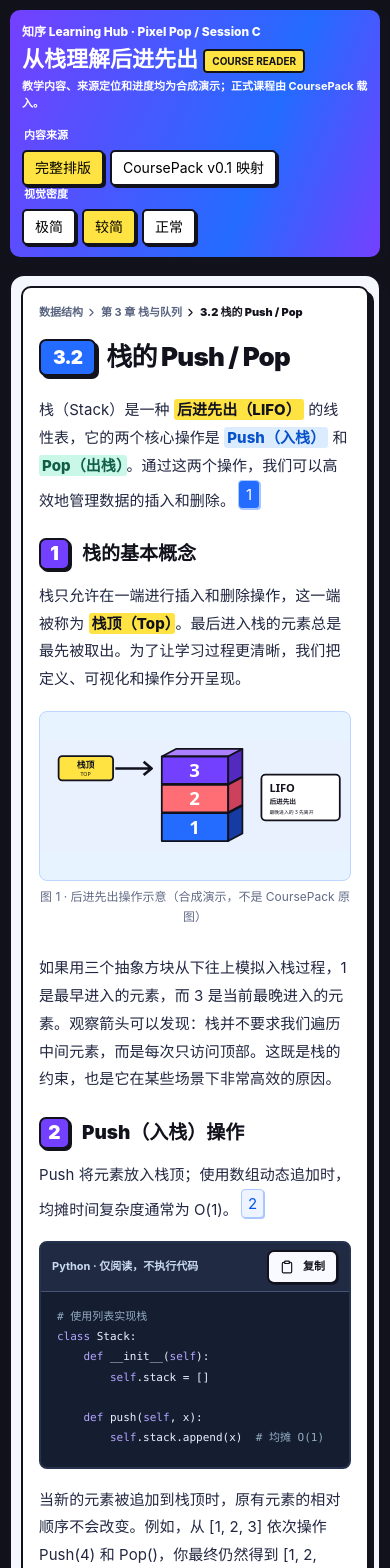
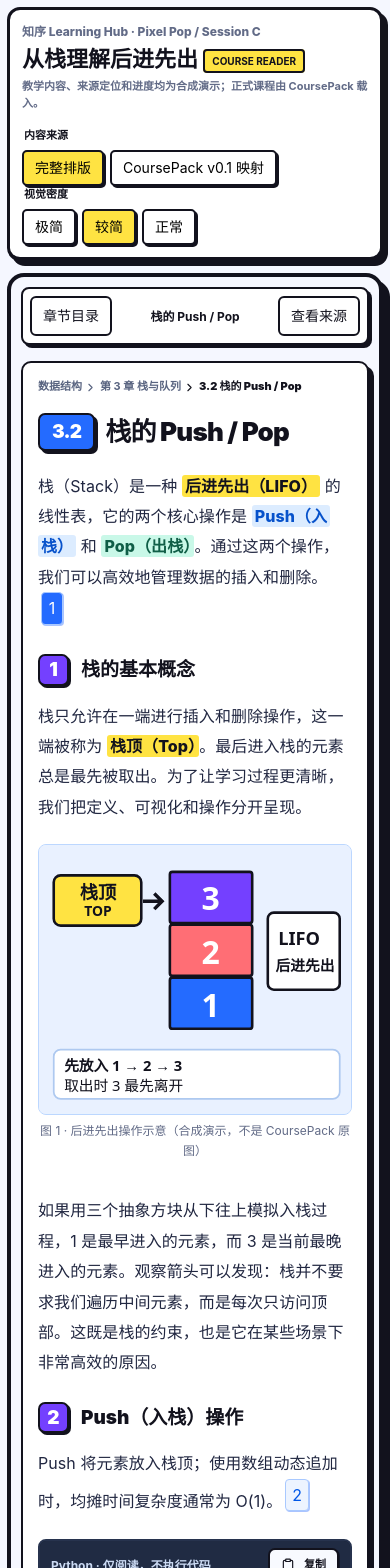
Before and after one commit to colddreamxiaowd/ContinueLeanringWithAI, a Next.js app in the folder web/: page /ui-lab/session-c in a window 390 px wide. Shown: the top 1568 px of the page. Built offline with nearby package versions, Linux system fonts and the light colour scheme.

Commit message:
refine(reader): comfortable mobile code and SVG, responsive source and outline navigation

```diff
--- a/web/src/design/pixel-pop/workstreams/reader/Demo.tsx
+++ b/web/src/design/pixel-pop/workstreams/reader/Demo.tsx
@@ -83,8 +83,11 @@ export function ReaderDemo({fullPage=false}:{fullPage?:boolean}={}){
   const [density,setDensity]=useState<"minimal"|"balanced"|"normal">("balanced");
   const [sourceMode,setSourceMode]=useState<"editorial"|"coursepack">("editorial");
   const [selectedChapterId,setSelectedChapterId]=useState("ch3");
+  const [mobileOutlineOpen,setMobileOutlineOpen]=useState(false);
+  const [mobileCitationOpen,setMobileCitationOpen]=useState(false);
   const [jumpId,setJumpId]=useState<string|null>(null);
   function navigateTo(id:string){
+    setMobileOutlineOpen(false);
     setActiveSectionId(id);setJumpId(id);
     const targetChapter=chapters.find(c=>c.sections.some(section=>section.id===id));
     if(targetChapter&&sourceMode==="editorial"){setSelectedChapterId(targetChapter.id);if(targetChapter.id!=="ch3")setSelectedCitationId(null);}
@@ -105,6 +108,7 @@ export function ReaderDemo({fullPage=false}:{fullPage?:boolean}={}){
   const [selectedCitationId,setSelectedCitationId]=useState<string|null>("cite-1");
   useEffect(()=>{if(sourceMode==="coursepack"){setActiveSectionId("more");setSelectedCitationId("mock-12");}
     else {setSelectedChapterId("ch3");setActiveSectionId("s32");setSelectedCitationId("cite-1");}},[sourceMode]);
+  const selectCitation=(id:string)=>{setSelectedCitationId(id);if(typeof window!=="undefined"&&window.innerWidth<=680)setMobileCitationOpen(true);};
   return <div className={`pp-root ${s.demoPage}`} data-density={density} data-session-c-live={fullPage?"true":undefined}>
     <div className={s.demoFrame}>
       <header className={s.demoTop}><div><p>知序 Learning Hub · Pixel Pop / Session C</p>
@@ -118,12 +122,24 @@ export function ReaderDemo({fullPage=false}:{fullPage?:boolean}={}){
             onClick={()=>setDensity(mode)}>{({minimal:"极简",balanced:"较简",normal:"正常"})[mode]}</button>)}
         </fieldset></div></header>
       <main className={s.demoGrid}>
+        <div className={s.mobileReaderBar} aria-label="移动端阅读导航">
+          <div className={s.mobileReaderControls}>
+            <button type="button" aria-expanded={mobileOutlineOpen} aria-controls="session-c-mobile-outline"
+              onClick={()=>setMobileOutlineOpen(v=>!v)}>章节目录</button>
+            <strong>{currentLesson.title}</strong>
+            <button type="button" aria-expanded={mobileCitationOpen} onClick={()=>setMobileCitationOpen(true)}>查看来源</button>
+          </div>
+          {mobileOutlineOpen&&<div className={s.mobileOutlinePanel} id="session-c-mobile-outline">
+            <ChapterOutline chapters={currentChapters} activeSectionId={activeSectionId}
+              onNavigate={navigateTo}/>
+          </div>}
+        </div>
         <div className={s.demoColumn}>{!fullPage&&<h2 className={s.demoBlockLabel}><span>01</span> LessonContent · Demo 说明</h2>}
-          <LessonContent lesson={currentLesson} activeCitationId={selectedCitationId} onCitationSelect={setSelectedCitationId}/></div>
-        <div className={s.demoColumn}>{!fullPage&&<h2 className={s.demoBlockLabel}><span>02</span> ChapterOutline · Demo 说明</h2>}
+          <LessonContent lesson={currentLesson} activeCitationId={selectedCitationId} onCitationSelect={selectCitation}/></div>
+        <div className={`${s.demoColumn} ${s.desktopOutlineColumn}`}>{!fullPage&&<h2 className={s.demoBlockLabel}><span>02</span> ChapterOutline · Demo 说明</h2>}
           <ChapterOutline chapters={currentChapters} activeSectionId={activeSectionId} onNavigate={navigateTo}
             learningGoals={[{label:"理解栈的基本概念",done:true},{label:"掌握 Push / Pop 操作",done:false},{label:"了解栈的应用场景",done:false}]}/></div>
-        <div className={s.demoColumn}>{!fullPage&&<h2 className={s.demoBlockLabel}><span>03</span> SourceCitation · Demo 说明</h2>}
+        <div className={`${s.demoColumn} ${s.mobileSourceColumn} ${mobileCitationOpen?s.mobileSourceOpen:""}`}>{mobileCitationOpen&&<button className={s.mobileSourceClose} type="button" onClick={()=>setMobileCitationOpen(false)}>关闭来源 ×</button>}{!fullPage&&<h2 className={s.demoBlockLabel}><span>03</span> SourceCitation · Demo 说明</h2>}
           <SourceCitation citations={currentCitations} selectedId={selectedCitationId} onSelect={setSelectedCitationId}/>
           <p className={s.demoNotice}>演示引用不会生成真实原文跳转。正式课程需要由资料库提供获授权的文件链接。</p>
         </div>
--- a/web/src/design/pixel-pop/workstreams/reader/StudyDiagram.tsx
+++ b/web/src/design/pixel-pop/workstreams/reader/StudyDiagram.tsx
@@ -1,7 +1,8 @@
 "use client";
 /** Native-editable SVG artwork, no embedded PNG, remote image, animation or font dependency. */
+import s from "./reader.module.css";
 export function StudyDiagram({kind="stack"}:{kind?:"stack"|"queue"}){
-  if(kind==="queue")return <svg viewBox="0 0 700 250" role="img" aria-label="A、B、C 依次入队，A 最先从队首离开" xmlns="http://www.w3.org/2000/svg">
+  if(kind==="queue")return <><svg className={s.diagramDesktop} viewBox="0 0 700 250" role="img" aria-label="A、B、C 依次入队，A 最先从队首离开" xmlns="http://www.w3.org/2000/svg">
     <title>先进先出 FIFO</title><rect width="700" height="250" fill="#E9F1FF"/>
     <g stroke="#12121D" strokeWidth="4"><rect x="85" y="95" width="140" height="80" rx="8" fill="#FFE342"/>
       <rect x="236" y="95" width="140" height="80" rx="8" fill="#24DBA6"/>
@@ -9,8 +10,15 @@ export function StudyDiagram({kind="stack"}:{kind?:"stack"|"queue"}){
       <path d="M63 134H18M40 116L18 134L40 152M549 134H670M648 116L670 134L648 152" fill="none" stroke="#246BFF" strokeWidth="7"/></g>
     <g fontSize="42" fontWeight="900" textAnchor="middle" fontFamily="system-ui" fill="#12121D"><text x="155" y="150">A</text><text x="305" y="150">B</text><text x="455" y="150" fill="#fff">C</text></g>
     <g fontSize="18" fontWeight="900" fill="#12121D" fontFamily="system-ui"><text x="85" y="65">FRONT · 队首</text><text x="410" y="65">REAR · 队尾</text><text x="85" y="219">先进入的 A，最先离开</text></g>
-  </svg>;
-  return <svg viewBox="0 0 700 250" role="img" aria-label="自下而上依次放入 1、2、3，最上层 3 先被弹出" xmlns="http://www.w3.org/2000/svg">
+  </svg><svg className={s.diagramMobile} viewBox="0 0 360 300" role="img" aria-label="队首 A 先出队；队尾 C 最后入队" xmlns="http://www.w3.org/2000/svg">
+    <title>移动端队列示意 · FIFO</title><rect width="360" height="300" fill="#E9F1FF"/>
+    <g fill="#12121D" fontFamily="system-ui" fontWeight="900" fontSize="18"><text x="22" y="56">队首 FRONT</text><text x="220" y="56">队尾 REAR</text></g>
+    <g stroke="#12121D" strokeWidth="3"><rect x="20" y="84" width="97" height="84" rx="7" fill="#FFE342"/><rect x="131" y="84" width="97" height="84" rx="7" fill="#24DBA6"/><rect x="242" y="84" width="97" height="84" rx="7" fill="#7440FF"/></g>
+    <g fill="#12121D" fontSize="35" fontFamily="system-ui" fontWeight="900" textAnchor="middle"><text x="68" y="138">A</text><text x="179" y="138">B</text><text x="290" y="138" fill="#fff">C</text></g>
+    <path d="M39 205H318M297 187L318 205L297 223" stroke="#246BFF" strokeWidth="6" fill="none"/>
+    <g fill="#12121D" fontFamily="system-ui" fontSize="18" fontWeight="850"><text x="20" y="257">FIFO · 先进先出</text><text x="20" y="281" fontSize="16">最先入队的 A 最先离开</text></g>
+  </svg></>;
+  return <><svg className={s.diagramDesktop} viewBox="0 0 700 250" role="img" aria-label="自下而上依次放入 1、2、3，最上层 3 先被弹出" xmlns="http://www.w3.org/2000/svg">
     <title>后进先出 LIFO</title><desc>蓝色底块 1、红色中块 2、紫色顶块 3，栈顶位于上方</desc>
     <rect width="700" height="250" fill="#E9F1FF"/>
     <g stroke="#12121D" strokeWidth="4" strokeLinejoin="round">
@@ -21,5 +29,20 @@ export function StudyDiagram({kind="stack"}:{kind?:"stack"|"queue"}){
       <rect x="500" y="76" width="177" height="103" rx="9" fill="#fff"/></g>
     <g fontFamily="system-ui" fontWeight="900" textAnchor="middle" fontSize="42" fill="#fff"><text x="349" y="81">3</text><text x="349" y="145">2</text><text x="349" y="209">1</text></g>
     <g fontFamily="system-ui" fill="#12121D"><text x="103" y="60" fontSize="20" fontWeight="900" textAnchor="middle">栈顶</text><text x="103" y="79" fontSize="12" textAnchor="middle">TOP</text><text x="518" y="115" fontSize="25" fontWeight="900">LIFO</text><text x="518" y="143" fontSize="15" fontWeight="800">后进先出</text><text x="518" y="164" fontSize="11">最晚进入的 3 先离开</text></g>
-  </svg>;
+  </svg><svg className={s.diagramMobile} viewBox="0 0 360 310" role="img" aria-label="三个堆叠的方块，最上层 3 最先出栈" xmlns="http://www.w3.org/2000/svg">
+    <title>移动端栈示意 · LIFO</title><rect width="360" height="310" fill="#E9F1FF"/>
+    <rect x="17" y="35" width="101" height="58" rx="8" stroke="#12121D" strokeWidth="3" fill="#FFE342"/>
+    <g fontFamily="system-ui" fill="#12121D" fontWeight="900" textAnchor="middle"><text x="68" y="62" fontSize="21">栈顶</text><text x="68" y="82" fontSize="16">TOP</text></g>
+    <path d="M120 65H142M133 56L142 65L133 74" stroke="#12121D" strokeWidth="4" fill="none"/>
+    <g stroke="#12121D" strokeWidth="3" strokeLinejoin="round">
+      <rect x="151" y="31" width="95" height="59" rx="3" fill="#7440FF"/>
+      <rect x="151" y="92" width="95" height="59" rx="3" fill="#FF6E75"/>
+      <rect x="151" y="153" width="95" height="59" rx="3" fill="#246BFF"/>
+    </g>
+    <g fontFamily="system-ui" fontSize="37" fontWeight="900" fill="#fff" textAnchor="middle"><text x="198" y="75">3</text><text x="198" y="137">2</text><text x="198" y="199">1</text></g>
+    <rect x="264" y="78" width="83" height="89" rx="7" stroke="#12121D" strokeWidth="3" fill="#fff"/>
+    <g fontFamily="system-ui" fontWeight="900" fill="#12121D"><text x="276" y="115" fontSize="21">LIFO</text><text x="273" y="145" fontSize="17">后进先出</text></g>
+    <rect x="17" y="236" width="330" height="57" rx="8" fill="#fff" stroke="#AEC9F0" strokeWidth="2"/>
+    <g fontFamily="system-ui" fontSize="17" fill="#12121D"><text x="29" y="261" fontWeight="900">先放入 1 → 2 → 3</text><text x="29" y="284">取出时 3 最先离开</text></g>
+  </svg></>;
 }
--- a/web/src/design/pixel-pop/workstreams/reader/reader.module.css
+++ b/web/src/design/pixel-pop/workstreams/reader/reader.module.css
@@ -9,27 +9,27 @@
 .lessonTitle{display:flex;align-items:center;gap:14px;font-size:clamp(26px,2.8vw,39px);letter-spacing:-.8px;line-height:1.25;font-weight:950;margin:0 0 20px;min-width:0}
 .lessonTitle>span:last-child{min-width:0;overflow-wrap:anywhere}
 .titleIndex{flex:none;display:inline-grid;place-items:center;color:white;background:var(--pp-blue);border:2px solid var(--pp-ink);border-radius:7px;box-shadow:3px 3px 0 var(--pp-ink);padding:5px 12px;font-size:.73em}
-.lessonFlow{width:min(100%,760px);margin:0 auto;overflow-wrap:anywhere}
-.lessonParagraph{margin:12px 0 18px;font-size:16px;line-height:1.9;letter-spacing:.005em;color:#212741;font-weight:440}
+.lessonFlow{width:min(100%,720px);margin:0 auto;overflow-wrap:anywhere}
+.lessonParagraph{margin:16px 0 23px;font-size:16.5px;line-height:1.95;letter-spacing:.005em;color:#212741;font-weight:440}
 .markyellow,.markblue,.markmint,.markstrong{font-weight:850;border-radius:3px;box-decoration-break:clone;-webkit-box-decoration-break:clone;padding:1px 3px}
 .markyellow{background:var(--pp-yellow);color:var(--pp-ink)}
 .markblue{background:#dcecff;color:#0752cb}.markmint{background:#c9f8e8;color:#105e47}.markstrong{background:transparent;color:var(--pp-ink)}
 .citationTag{background:#edf4ff;color:#0057e7;border:1.5px solid #a9c9ff;border-radius:4px;padding:0 6px;min-width:22px;font-size:11px;line-height:20px;font-weight:900;margin:0 3px;vertical-align:super;box-shadow:1px 1px 0 #aac4ff}
 .citationTag[aria-pressed="true"]{background:var(--pp-blue);color:#fff}
-.lessonHeading{display:flex;align-items:center;gap:12px;margin:29px 0 12px;line-height:1.35;font-weight:950;font-size:clamp(20px,1.8vw,25px);scroll-margin-top:32px}
+.lessonHeading{display:flex;align-items:center;gap:12px;margin:36px 0 15px;line-height:1.35;font-weight:950;font-size:clamp(20px,1.8vw,25px);scroll-margin-top:32px}
 .lessonHeading>span{display:grid;place-items:center;min-width:36px;min-height:36px;flex:none;padding:1px 5px;background:var(--pp-purple);color:#fff;border:2px solid var(--pp-ink);border-radius:7px;box-shadow:2px 2px 0 var(--pp-ink)}
 .lessonHeading:focus{outline:0}.lessonHeading:focus-visible{outline:2px solid var(--pp-blue);outline-offset:4px}
-.figure{margin:18px 0 22px}.figureBody{min-height:170px;border:1.5px solid #bcd7ff;background:#e7f3ff;border-radius:8px;overflow:hidden;display:grid;place-items:center}
+.figure{margin:22px 0 29px}.figureBody{min-height:170px;border:1.5px solid #bcd7ff;background:#e7f3ff;border-radius:8px;overflow:hidden;display:grid;place-items:center}
 .figureBody img{display:block;max-width:100%;max-height:460px;object-fit:contain}.figureBody>*{max-width:100%}
 .figure figcaption{font-size:12px;line-height:1.65;text-align:center;color:var(--pp-quiet);padding:6px 0}
 .figureMissing{display:flex;align-items:center;gap:8px;color:var(--pp-quiet);font-size:12px;padding:30px}
-.codeBox{margin:17px 0;border:2px solid #27334e;border-radius:8px;background:#151d30;color:#eef4ff;overflow:hidden}
+.codeBox{margin:23px 0;border:2px solid #27334e;border-radius:8px;background:#151d30;color:#eef4ff;overflow:hidden}
 .codeHead{display:flex;align-items:center;justify-content:space-between;gap:12px;padding:7px 11px;background:#202b43;border-bottom:1px solid #475373;font-size:11px;color:#cbdaf3;font-weight:750}
 .codeHead :global(.pp-button){min-height:29px;background:#f8faff;box-shadow:1px 1px 0 #131929}
-.codeBox pre{margin:0;padding:15px 16px 18px;overflow-x:auto;font-size:12.5px;line-height:1.75;tab-size:4;white-space:pre;color:#eaf0ff}
+.codeBox pre{margin:0;padding:17px 18px 20px;overflow-x:auto;font-size:13.5px;line-height:1.8;tab-size:4;white-space:pre;color:#eaf0ff}
 .copyStatus{display:block;font-size:11px;color:#c5e4fd;padding:0 14px 9px}
-.keyPoints{display:grid;grid-template-columns:20px minmax(0,1fr);gap:5px 9px;padding:13px 15px;margin:19px 0;background:#e2f2ff;border-left:4px solid var(--pp-blue);border-radius:6px;font-size:12px;color:#154778}
-.keyPoints strong{font-size:13px}.keyPoints ul{grid-column:2;margin:0;padding-left:17px;line-height:1.9}
+.keyPoints{display:grid;grid-template-columns:20px minmax(0,1fr);gap:7px 11px;padding:16px 18px;margin:25px 0;background:#e2f2ff;border-left:4px solid var(--pp-blue);border-radius:6px;font-size:13px;color:#154778}
+.keyPoints strong{font-size:14px}.keyPoints ul{grid-column:2;margin:0;padding-left:17px;line-height:1.9}
 .activity{display:flex;align-items:center;justify-content:space-between;gap:12px;border:1px dashed #8da8ed;background:#f4f7ff;padding:13px;border-radius:8px;margin:17px 0;font-size:12px}
 .activity p{margin:3px 0}.activity>span{max-width:140px;color:var(--pp-quiet);text-align:right}
 .cardHeading{display:flex;justify-content:space-between;align-items:center;gap:8px;padding-bottom:10px;border-bottom:1px solid #dde4f4;font-size:16px;line-height:1.35}
@@ -62,17 +62,17 @@
 .sourceNumber{display:grid;place-items:center;flex:none;min-width:25px;min-height:25px;background:var(--pp-blue);color:#fff;border-radius:4px;border:1px solid #0e52d7;font-weight:950;font-size:14px}
 .provenance{display:inline-block;margin-top:9px;border-radius:4px;background:#fff4cf;color:#745217;padding:2px 7px;font-size:10px;font-weight:850}
 .provenance[data-kind="private"]{background:#e9f0ff;color:#1e538c}.provenance[data-kind="demo"]{background:#fff1dd;color:#9c4f05}
-.citationDetail>p{font-size:12px;line-height:1.78;color:#3f4964;margin:11px 0}
+.citationDetail>p{font-size:13px;line-height:1.85;color:#3f4964;margin:11px 0}
 .sourceDocument{display:flex;align-items:center;gap:9px;background:#edf2ff;border-top:1px solid #d4defa;padding:9px 11px;margin:0 -11px}
 .sourceDocument svg{color:var(--pp-blue);flex:none}.sourceDocument div{min-width:0}
-.sourceDocument strong,.sourceDocument small{display:block;overflow-wrap:anywhere}.sourceDocument strong{font-size:11px}.sourceDocument small{font-size:10px;color:#5c6986;margin-top:3px}
+.sourceDocument strong,.sourceDocument small{display:block;overflow-wrap:anywhere}.sourceDocument strong{font-size:12px}.sourceDocument small{font-size:11px;color:#5c6986;margin-top:3px}
 .openSource{display:inline-flex;align-items:center;gap:5px;font-size:11px;font-weight:850;color:#0959d1!important;padding:10px 0}
 .noLink{font-size:11px;line-height:1.6;color:#6c738c;padding:9px 0}
 .sourceListPanel{margin-top:13px}.sourceList{padding:0;margin:6px 0 0;list-style:none}.sourceList li+li{border-top:1px solid #e5eafa}
 .sourceListButton{display:flex;gap:9px;width:100%;border:0;background:transparent;text-align:left;padding:11px 3px;border-radius:5px}
 .sourceListButton:hover,.sourceListButton:focus-visible{background:#f1f4ff}.sourceListButton[data-active="true"] strong{color:var(--pp-blue)}
 .sourceListButton>span:last-child{min-width:0}.sourceListButton strong,.sourceListButton small{display:block;overflow-wrap:anywhere}
-.sourceListButton strong{font-size:12px;line-height:1.55}.sourceListButton small{font-size:10px;color:#697490;line-height:1.55;margin-top:3px}
+.sourceListButton strong{font-size:12.5px;line-height:1.55}.sourceListButton small{font-size:11px;color:#697490;line-height:1.55;margin-top:3px}
 .emptyCitations{font-size:12px;color:#985126;line-height:1.65;background:#fff8e9;border-radius:6px;padding:12px}
 :global(.pp-root[data-density="minimal"]) .component :global(.pp-panel){padding:14px;box-shadow:3px 3px 0 var(--pp-ink)}
 :global(.pp-root[data-density="minimal"]) .lessonParagraph{line-height:1.8}
@@ -80,9 +80,9 @@
 :global(.pp-root[data-density="normal"]) .lessonParagraph{line-height:2}
 @media(max-width:1100px){.outlineScroll{max-height:470px}}
 @media(max-width:620px){.component :global(.pp-panel){padding:13px;border-width:2px;box-shadow:3px 3px 0 var(--pp-ink)}
- .lessonTitle{font-size:26px;gap:10px}.lessonParagraph{font-size:15px;line-height:1.85}
+ .lessonTitle{font-size:26px;gap:10px}.lessonParagraph{font-size:16px;line-height:1.9;margin:14px 0 22px}
  .lessonHeading{font-size:19px;margin-top:24px}.lessonHeading>span{min-width:31px;min-height:31px}
- .codeBox pre{font-size:11px}.outlineScroll{max-height:none}.activity{flex-wrap:wrap}}
+ .codeBox pre{font-size:13.5px;line-height:1.75;padding:15px 15px 17px}.codeHead{font-size:12px}.outlineScroll{max-height:none}.activity{flex-wrap:wrap}}
 @media(prefers-reduced-motion:reduce){.progressTrack span{transition:none!important}}
 
 /* Demo-only styles do not leak into production components. */
@@ -111,14 +111,14 @@
 /* Session C real Next.js reader tweaks: calm content first, syntax distinctions second. */
 .syntaxkeyword{color:#B4A6FF}.syntaxcomment{color:#92ABC1}.syntaxstring{color:#FFDC93}.syntaxnumber{color:#70E5C1}
 .codeBox code{font-family:ui-monospace,SFMono-Regular,Consolas,"Liberation Mono",monospace}
-.demoPage[data-session-c-live="true"] .demoTop{background:linear-gradient(111deg,#7440FF,#246BFF 66%,#7440FF);
+.demoPage[data-session-c-live="true"] .demoTop{background:#FFFFFF;color:var(--pp-ink);
   border:3px solid var(--pp-ink);box-shadow:5px 5px 0 var(--pp-ink);border-radius:13px;
   padding:14px 19px;margin:0 0 12px}
-.demoPage[data-session-c-live="true"] .demoTop p,.demoPage[data-session-c-live="true"] .demoTop small{color:#fff}
-.demoPage[data-session-c-live="true"] .demoTop h1{color:#fff}
+.demoPage[data-session-c-live="true"] .demoTop p,.demoPage[data-session-c-live="true"] .demoTop small{color:var(--pp-quiet)}
+.demoPage[data-session-c-live="true"] .demoTop h1{color:var(--pp-ink)}
 .demoPage[data-session-c-live="true"] .demoGrid{background:#f5f7ff;gap:15px}
 .demoPage[data-session-c-live="true"] .demoColumn:first-child :global(.pp-panel){padding:clamp(16px,2.25vw,28px)}
-.demoPage[data-session-c-live="true"] .lessonFlow{width:min(100%,760px)}
+.demoPage[data-session-c-live="true"] .lessonFlow{width:min(100%,720px)}
 @media(max-width:680px){.demoPage[data-session-c-live="true"] .demoTop{padding:12px}
   .demoPage[data-session-c-live="true"] .demoGrid{padding:10px}}
 
@@ -126,3 +126,29 @@
 @media(min-width:1181px){
   .demoPage[data-session-c-live="true"] .demoColumn:not(:first-child){position:sticky;top:14px;align-self:start}
 }
+
+/* Session C long-reading polish: illustration stays legible at phone width. */
+.diagramDesktop{display:block;width:100%;height:auto}
+.diagramMobile{display:none;width:100%;height:auto}
+.mobileReaderBar,.mobileSourceClose{display:none}
+.demoPage[data-session-c-live="true"]{background:#f5f7ff}
+.demoPage[data-session-c-live="true"] .demoTop{border-bottom:4px solid var(--pp-ink)}
+.demoPage[data-session-c-live="true"] .demoTop h1{font-size:clamp(22px,2.1vw,29px)}
+@media(min-width:1181px){
+  .demoPage[data-session-c-live="true"] .demoGrid{grid-template-columns:minmax(0,2.65fr) minmax(226px,.9fr) minmax(248px,.99fr)}
+}
+@media(max-width:680px){
+  .diagramDesktop{display:none}.diagramMobile{display:block}
+  .figureBody{min-height:0}.figureBody svg{width:100%;height:auto}
+  .mobileReaderBar{display:block;position:sticky;top:0;z-index:40;background:#fff;border:2px solid var(--pp-ink);border-radius:8px;box-shadow:3px 3px 0 var(--pp-ink);padding:7px;margin:0 0 6px}
+  .mobileReaderControls{display:flex;gap:8px;align-items:center;justify-content:space-between}
+  .mobileReaderControls button,.mobileSourceClose{font-size:13px;font-weight:850;color:var(--pp-ink);background:#fff;border:2px solid var(--pp-ink);border-radius:6px;padding:7px 11px;min-height:38px}
+  .mobileReaderControls button[aria-expanded="true"]{background:var(--pp-yellow)}
+  .mobileReaderControls strong{font-size:12px;min-width:0;overflow:hidden;text-overflow:ellipsis;white-space:nowrap}
+  .mobileOutlinePanel{max-height:57vh;overflow-y:auto;margin-top:8px}
+  .mobileOutlinePanel .component :global(.pp-panel){box-shadow:none;border:1px solid #b7c4e8}
+  .desktopOutlineColumn,.mobileSourceColumn{display:none}
+  .mobileSourceColumn.mobileSourceOpen{display:block;position:fixed;z-index:70;left:10px;right:10px;top:12vh;bottom:10px;overflow-y:auto;overscroll-behavior:contain;background:#f5f7ff;padding:12px 12px 20px;border:3px solid var(--pp-ink);border-radius:13px;box-shadow:5px 5px 0 var(--pp-ink)}
+  .mobileSourceClose{display:block;margin:0 0 12px auto;background:var(--pp-yellow)}
+  .demoPage[data-session-c-live="true"] .demoGrid{gap:10px}
+}
```
